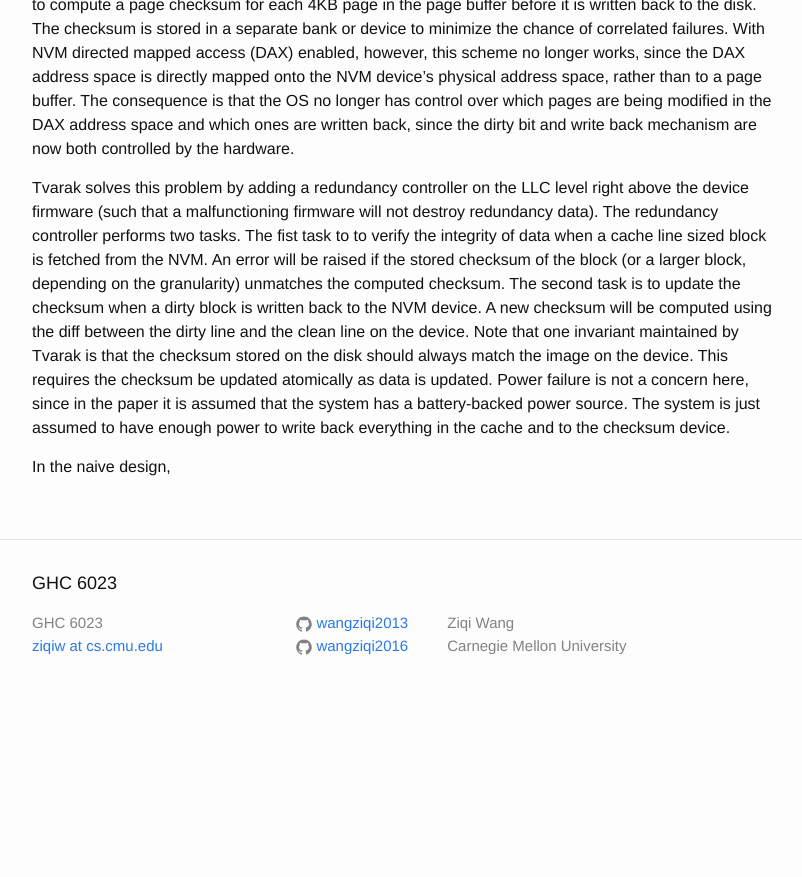
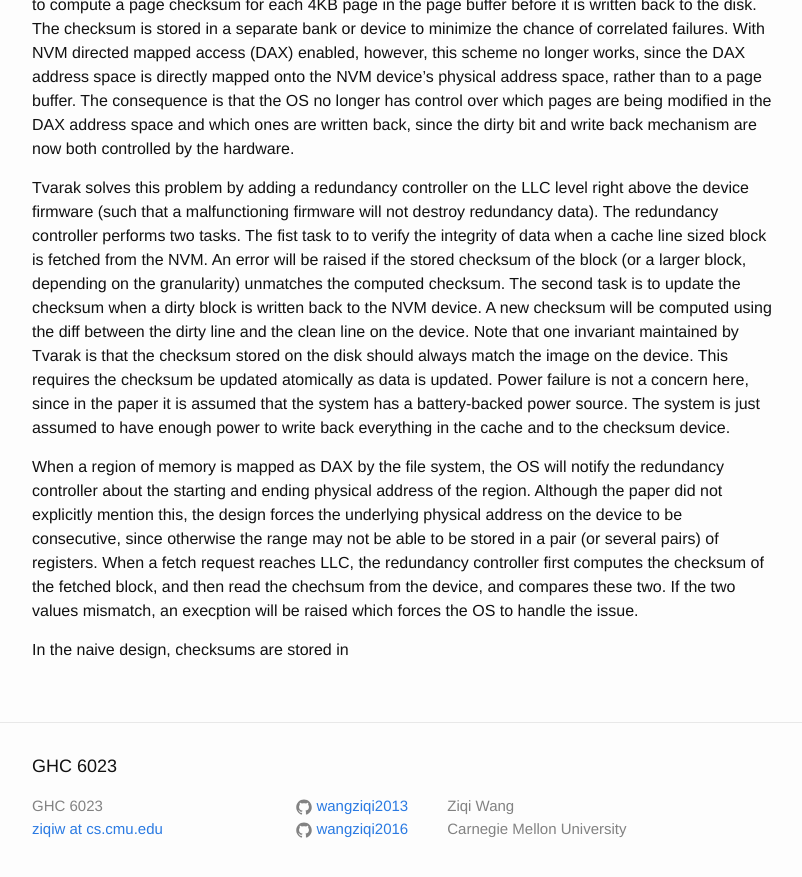
Before and after one commit to wangziqi2013/wangziqi2013.github.io, a Jekyll site: the page built from _posts/2020-01-14-tvrak.markdown, in a window 1280 px wide and 900 px high, scrolled down 637 px. Shown: the top 877 px of the window, without its empty margins (238-1040 px from the left). Built offline with Jekyll 4.4.1, drawn with Linux system fonts in a browser that asks for light colours; before the commit the page ends 1354 px from its top, so only the background shows below that.

Commit message:
Adding read

```diff
--- a/_posts/2020-01-14-tvrak.markdown
+++ b/_posts/2020-01-14-tvrak.markdown
@@ -34,4 +34,11 @@ be updated atomically as data is updated. Power failure is not a concern here, s
 system has a battery-backed power source. The system is just assumed to have enough power to write back everything
 in the cache and to the checksum device.
 
-In the naive design,
+When a region of memory is mapped as DAX by the file system, the OS will notify the redundancy controller about the starting
+and ending physical address of the region. Although the paper did not explicitly mention this, the design forces the
+underlying physical address on the device to be consecutive, since otherwise the range may not be able to be stored in a
+pair (or several pairs) of registers. When a fetch request reaches LLC, the redundancy controller first computes the
+checksum of the fetched block, and then read the chechsum from the device, and compares these two. If the two values
+mismatch, an execption will be raised which forces the OS to handle the issue.
+
+In the naive design, checksums are stored in
```
